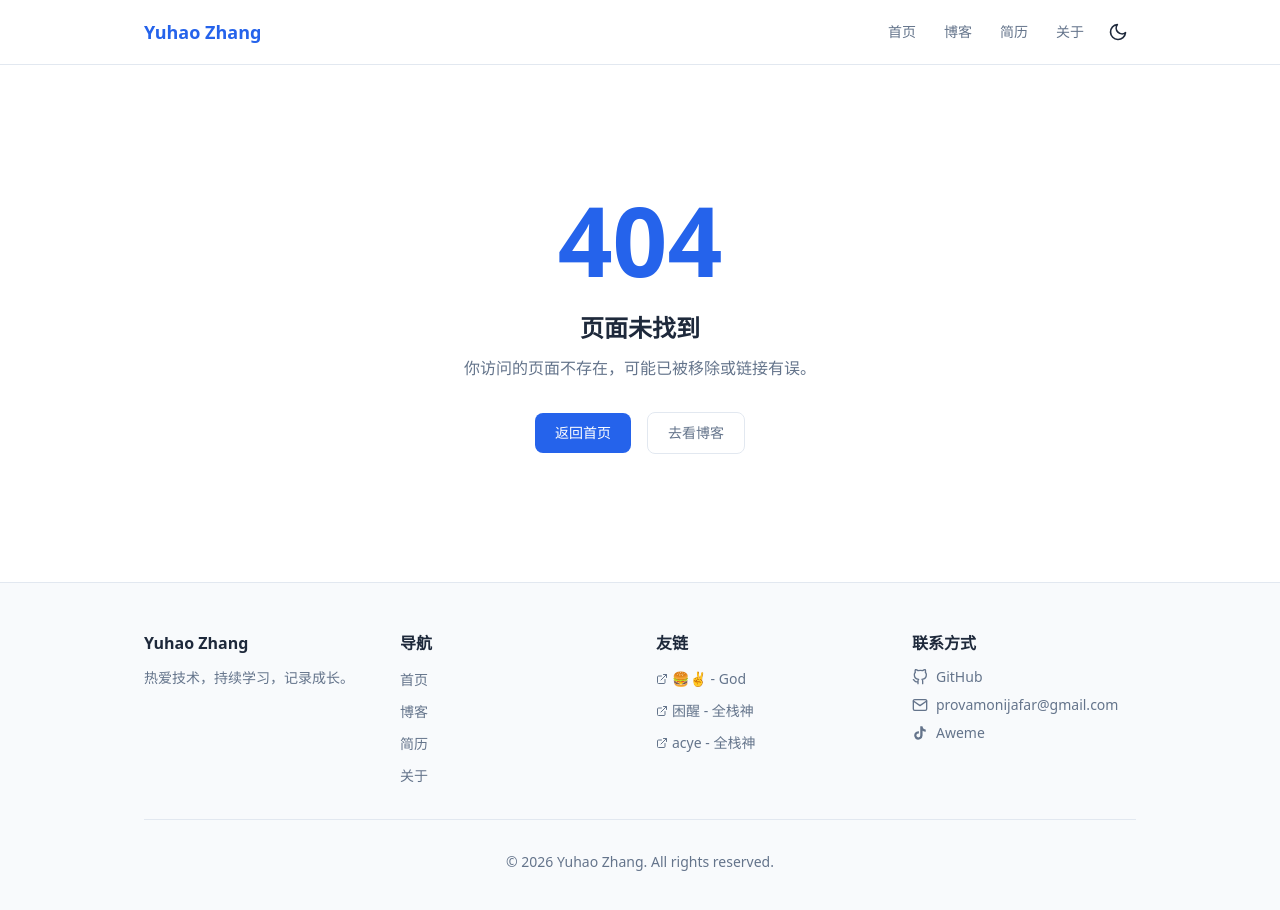
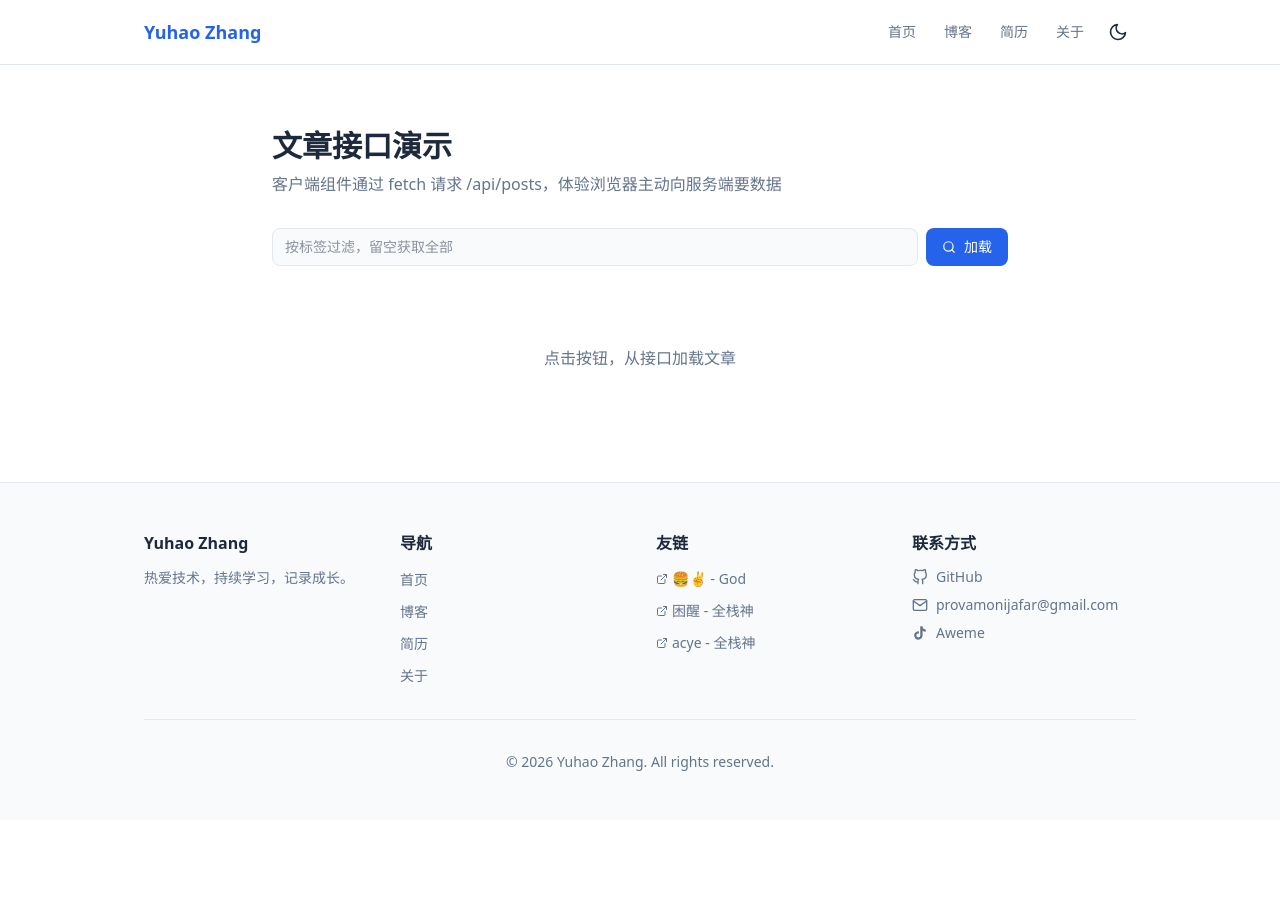
Before and after one commit to provamonijafar-gif/Personal-Portfolio-Website, a Next.js app: page /api-demo in a window 1280 px wide. Before the commit this address had no page. Shown: the top 910 px of the page. After the commit the page ends 820 px from the top, so only its background shows below. Built offline with nearby package versions, Linux system fonts and the light colour scheme.

Commit message:
feat: 新增文章接口和调用演示页

```diff
--- /dev/null
+++ b/app/api-demo/page.tsx
@@ -0,0 +1,101 @@
+"use client";
+
+import { useState } from "react";
+import { FiClock, FiSearch } from "react-icons/fi";
+import type { PostMeta } from "@/lib/mdx";
+import { formatDate } from "@/lib/utils";
+
+export default function ApiDemoPage() {
+  const [tag, setTag] = useState("");
+  const [posts, setPosts] = useState<PostMeta[] | null>(null);
+  const [loading, setLoading] = useState(false);
+  const [error, setError] = useState<string | null>(null);
+
+  async function loadPosts() {
+    setLoading(true);
+    setError(null);
+
+    try {
+      // URLSearchParams 会自动编码中文等特殊字符
+      const search = new URLSearchParams();
+      if (tag.trim()) search.set("tag", tag.trim());
+      const query = search.toString();
+
+      const res = await fetch(query ? `/api/posts?${query}` : "/api/posts");
+      if (!res.ok) {
+        throw new Error(`接口返回了 ${res.status}`);
+      }
+
+      const data: { count: number; posts: PostMeta[] } = await res.json();
+      setPosts(data.posts);
+    } catch (err) {
+      setError(err instanceof Error ? err.message : "请求失败，请重试");
+    } finally {
+      setLoading(false);
+    }
+  }
+
+  return (
+    <div className="max-w-3xl mx-auto px-4 py-16">
+      <h1 className="text-3xl font-bold mb-2">文章接口演示</h1>
+      <p className="text-[var(--muted)] mb-8">
+        客户端组件通过 fetch 请求 /api/posts，体验浏览器主动向服务端要数据
+      </p>
+
+      <div className="flex gap-2 mb-8">
+        <input
+          value={tag}
+          onChange={(e) => setTag(e.target.value)}
+          onKeyDown={(e) => e.key === "Enter" && loadPosts()}
+          placeholder="按标签过滤，留空获取全部"
+          className="flex-1 min-w-0 px-3 py-2 rounded-lg bg-[var(--card)] border border-[var(--card-border)] text-sm focus:outline-none focus:border-[var(--accent)]"
+        />
+        <button
+          onClick={loadPosts}
+          disabled={loading}
+          className="flex items-center gap-2 px-4 py-2 rounded-lg bg-[var(--accent)] text-white text-sm disabled:opacity-50 disabled:cursor-not-allowed hover:opacity-90 transition-opacity"
+        >
+          <FiSearch size={14} />
+          {loading ? "加载中..." : "加载"}
+        </button>
+      </div>
+
+      {error && (
+        <p className="mb-4 p-3 rounded-lg bg-red-500/10 border border-red-500/30 text-sm text-red-500">
+          {error}
+        </p>
+      )}
+
+      {posts === null ? (
+        <p className="text-center text-[var(--muted)] py-12">
+          点击按钮，从接口加载文章
+        </p>
+      ) : posts.length === 0 ? (
+        <p className="text-center text-[var(--muted)] py-12">该标签下没有文章</p>
+      ) : (
+        <div className="space-y-4">
+          <p className="text-sm text-[var(--muted)]">共 {posts.length} 篇文章</p>
+          {posts.map((post) => (
+            <div
+              key={post.slug}
+              className="p-5 rounded-xl bg-[var(--card)] border border-[var(--card-border)]"
+            >
+              <h2 className="font-semibold mb-1">{post.title}</h2>
+              <p className="text-sm text-[var(--muted)] mb-3 line-clamp-2">
+                {post.description}
+              </p>
+              <div className="flex flex-wrap items-center gap-3 text-xs text-[var(--muted)]">
+                <span>{formatDate(post.date)}</span>
+                <span className="flex items-center gap-1">
+                  <FiClock size={12} />
+                  {post.readingTime}
+                </span>
+                <span>{post.tags.join(", ")}</span>
+              </div>
+            </div>
+          ))}
+        </div>
+      )}
+    </div>
+  );
+}
--- /dev/null
+++ b/app/api/posts/route.ts
@@ -0,0 +1,11 @@
+import { NextRequest, NextResponse } from "next/server";
+import { getAllPosts } from "@/lib/mdx";
+
+export async function GET(request: NextRequest) {
+  const tag = request.nextUrl.searchParams.get("tag");
+  console.log("有人调用我,tag是:", tag)
+  const posts = getAllPosts();
+  const filtered = tag ? posts.filter((p) => p.tags.includes(tag)) : posts;
+
+  return NextResponse.json({ count: filtered.length, posts: filtered });
+}
```
